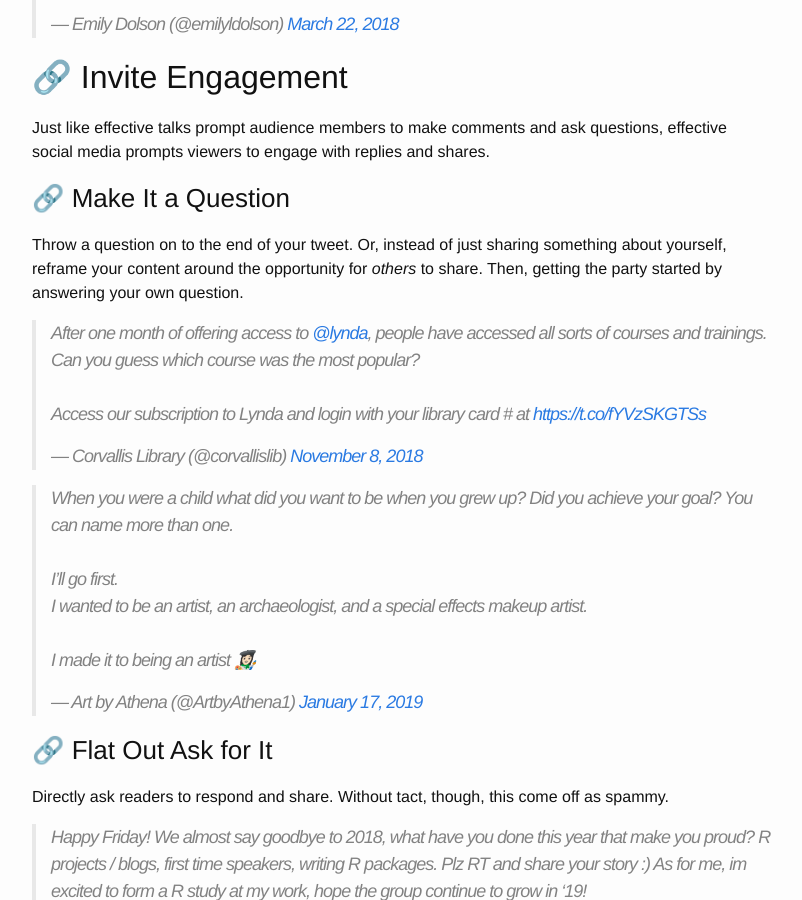
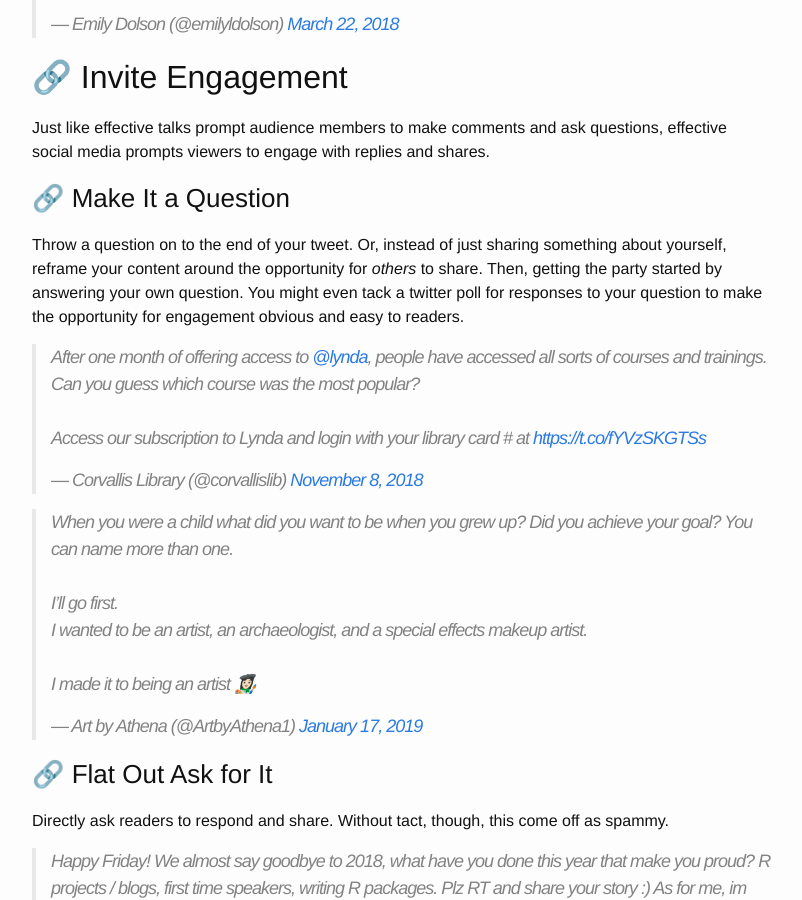
Before and after one commit to mmore500/mmore500.github.io, a Jekyll site: the page built from _posts/2019-11-17-twitter-bestiary.md, in a window 1280 px wide and 900 px high, scrolled down 11499 px. Shown: the whole window, without its empty margins (238-1040 px from the left). Built offline with Jekyll 4.4.1, drawn with Linux system fonts in a browser that asks for light colours; emoji names are drawn with the system emoji font; a script that is not in the unit is left out; comment, search, counter and statistics services are not loaded; some of the changed text lies outside the part shown.

Commit message:
Line edits to twitter bestiary

```diff
--- a/_posts/2019-11-17-twitter-bestiary.md
+++ b/_posts/2019-11-17-twitter-bestiary.md
@@ -357,6 +357,7 @@ Just like effective talks prompt audience members to make comments and ask quest
 Throw a question on to the end of your tweet.
 Or, instead of just sharing something about yourself, reframe your content around the opportunity for *others* to share.
 Then, getting the party started by answering your own question.
+You might even tack a twitter poll for responses to your question to make the opportunity for engagement obvious and easy to readers.
 
 <blockquote class="twitter-tweet"><p lang="en" dir="ltr">After one month of offering access to <a href="https://twitter.com/lynda?ref_src=twsrc%5Etfw">@lynda</a>, people have accessed all sorts of courses and trainings. Can you guess which course was the most popular? <br><br>Access our subscription to Lynda and login with your library card # at <a href="https://t.co/fYVzSKGTSs">https://t.co/fYVzSKGTSs</a></p>&mdash; Corvallis Library (@corvallislib) <a href="https://twitter.com/corvallislib/status/1060653902926737408?ref_src=twsrc%5Etfw">November 8, 2018</a></blockquote> <script async src="https://platform.twitter.com/widgets.js" charset="utf-8"></script>
 
@@ -433,7 +434,7 @@ Or, get more creative!
 <blockquote class="twitter-tweet" data-lang="en"><p lang="en" dir="ltr">We<br>really<br>  really<br>    really<br>      really<br>        really<br>        really<br>       really<br>     really<br>   really<br> really<br> really<br>  really<br>   really<br>    really<br>      really<br>        really<br>       really<br>     really<br>   really<br> really<br>really<br>want you to stop shaming rape victims <a href="https://t.co/jQU3mA4tt7">https://t.co/jQU3mA4tt7</a></p>&mdash; Happy Heretic (@NathanaelLyman) <a href="https://twitter.com/NathanaelLyman/status/1091459468997480449?ref_src=twsrc%5Etfw">February 1, 2019</a></blockquote>
 <script async src="https://platform.twitter.com/widgets.js" charset="utf-8"></script>
 
-### Use a Thread to Tell A Story
+### Use a Thread to Tell a Story
 
 <blockquote class="twitter-tweet"><p lang="en" dir="ltr">He was talking about AIDS, in a scholarly way. About how it had galvanized the gay community. How it had spurred change. Paved the way to make things better, in the long run.</p>&mdash; Tucker Shaw (@tucker_shaw) <a href="https://twitter.com/tucker_shaw/status/1041839518217842690?ref_src=twsrc%5Etfw">September 18, 2018</a></blockquote> <script async src="https://platform.twitter.com/widgets.js" charset="utf-8"></script>
 
@@ -449,7 +450,7 @@ Or, get more creative!
 
 <blockquote class="twitter-tweet"><p lang="en" dir="ltr">So they&#39;re yelling &quot;please send us more people&quot; but you could barely get an interview, and once you did, you didn&#39;t hear back.<br><br>So I got a postdoc by the skin of my teeth, and started building a consulting business. This is pretty common for crop scientists.</p>&mdash; Dr Sarah Taber (@SarahTaber_bww) <a href="https://twitter.com/SarahTaber_bww/status/1171895669826695168?ref_src=twsrc%5Etfw">September 11, 2019</a></blockquote> <script async src="https://platform.twitter.com/widgets.js" charset="utf-8"></script>
 
-### Package It As A Meme
+### Package It as a Meme
 
 Memes aren't just spongebob screengrabs with superimposed text.
 Twitter is full of text-only meme formats that are easy to play along with, no microsoft paint required.
```
Also changed, not shown: other parts of _posts/2019-11-17-twitter-bestiary.md (+1 -1 lines).
